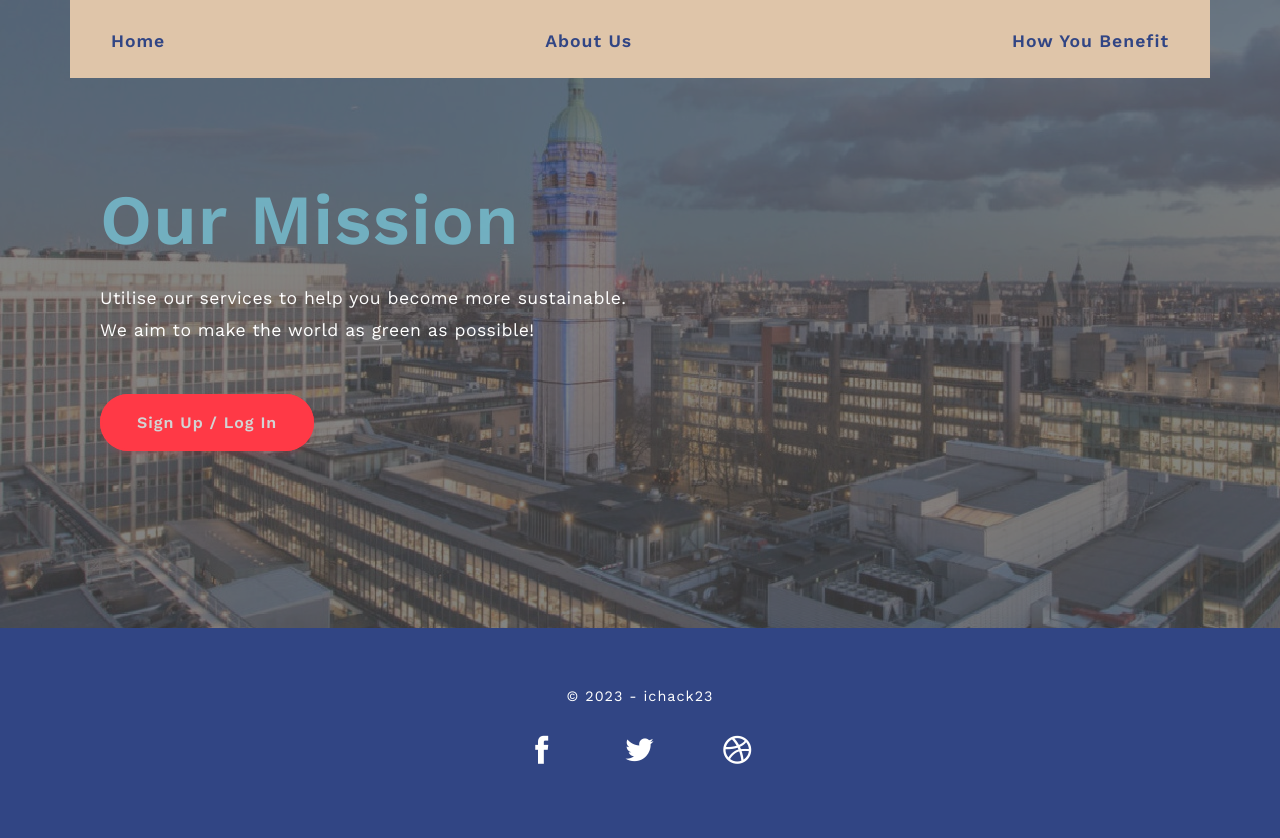
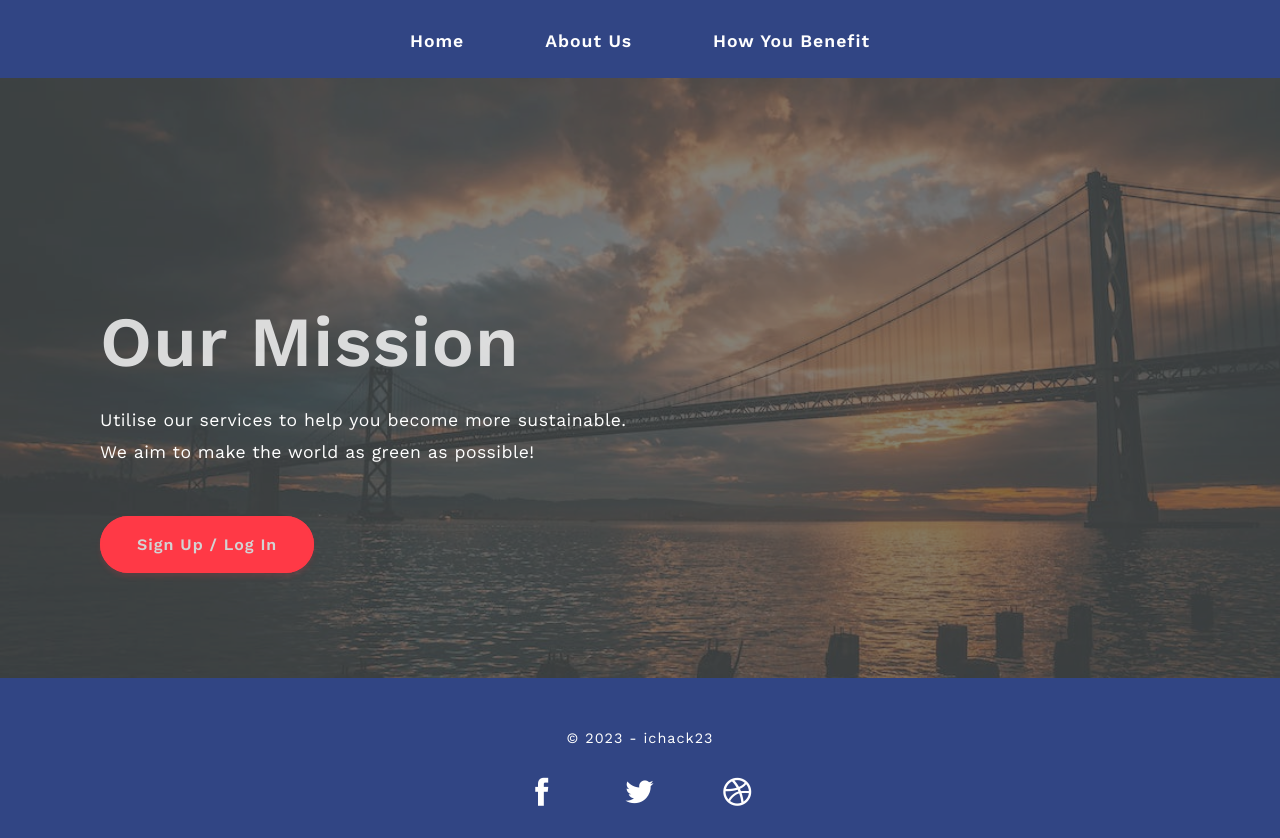
Before and after one commit to imcoolthanks/ichack, a Flask app: page /aboutus/ in a window 1280 px wide. Before the commit the page ends 764 px from the top, so only its background shows below. Run offline with Flask 3, Linux system fonts and the light colour scheme; some libraries are stand-ins or nearby versions; some web fonts are replaced.

Commit message:
Fixed website layout

```diff
--- a/Flask/app.py
+++ b/Flask/app.py
@@ -43,7 +43,6 @@
 
         if (float(co2[0]) < averages[0]) & ((float(imports[0])) < averages[1]) & ((float(reusables[0])) > averages[2]):
             returnmessege = messeges[3]
-
         if float(co2[0]) > averages[0]:
             returnmessege = messeges[0]
         if float(imports[0]) > averages[1]:
@@ -124,7 +123,6 @@
 import datetime
 import sqlite3 as sql
 
-
 def get_data(company):
     raw_materials_data = []
     co2_data = []
--- a/Flask/static/login.css
+++ b/Flask/static/login.css
@@ -8,8 +8,9 @@
 }
 
 body {
-  background-image: linear-gradient(rgba(0, 0, 0, 0.527),rgba(0, 0, 0, 0.4)), url("../static/Assets/background/first.webp");
+  background-image: linear-gradient(rgb(204, 241, 255),rgba(0, 52, 255, 0.49)), url("../static/Assets/background/first.webp");
   background-size:cover;
+  box-shadow: 5px 5px 5px #38467596;
 }
 
 .login-container-div .container {
--- a/Flask/static/unloggedin/css/main.css
+++ b/Flask/static/unloggedin/css/main.css
@@ -5,7 +5,7 @@
     Author URI: https://www.graphberry.com/
     Version: 1.0
 -------------------------------------------------------------*/
-
+footer
 
 /*-----------------------------------------------------------
     1  General Styles
@@ -139,6 +139,8 @@
   filter: brightness(40%);
   z-index: -10000;
   opacity: 0.8;
+  background-repeat: no-repeat;
+  background-size: cover;
 }
 /*-----------------------------------------------------------
   3. Buttons & Links
@@ -194,7 +196,7 @@
   transition: all 0.3s ease;
 }
 .navbar-light .navbar-toggler {
-  color: #314584;
+  color: white;
   border: none;
   max-width: 100%;
 }
@@ -306,7 +308,7 @@
   color: #FF3946;
 }
 .navbar .nav-link{
-  color: #314584;
+  color: white;
   font-size: 1.1rem;
   padding: 5px 0 0 0;
 }
@@ -335,7 +337,7 @@
   margin-bottom: 50px;
 }
 .unloggedin-header {
-  background-color: #dfc5a9;
+  background-color: #314584;
   width: 100%;
 }
 /*-----------------------------------------------------------
@@ -652,9 +654,8 @@
 footer {
   background-color: #314584;
   width: 100%;
-  min-height: 200px;
   text-align: center;
-  padding: 30px 0px 0px 0px;
+  padding: 22px 30px;
 }
 footer h5{
   color: #fff;
--- a/Flask/templates/about_us.html
+++ b/Flask/templates/about_us.html
@@ -18,12 +18,11 @@
 </head>
 <body>
   <!-- HEADER SECTION -->
+  <div class="bgig" style = "background-image: url('../static/unloggedin/images/city.jpg')";>
+  </div>
   <header id="home">
-    <div class="bgig" style = "background-image: url('../static/unloggedin/images/boi.jpg')";>
-    </div>
-
-    <div class="container unloggedin-header" style="padding-top: 15px">
-      <nav class="navbar">
+    <div class="unloggedin-header" style="padding-top: 15px">
+      <nav class="navbar" style="margin: 0% 30%;">
         <ul class="nav-item">
           <!-- Nav Link -->
           <a class="nav-link" href="/">Home</a>
@@ -39,10 +38,10 @@
       </nav>
     </div>
     <!-- HERO SECTION -->
-    <div class="container" style="min-height: 550px;">
-      <div class="container" style="padding-top: 100px">
+    <div class="container" style="height: 75vh;">
+      <div class="container" style="padding-top: 20%;">
         <!-- Hero Title -->
-        <h1 style = "color: #77c2d4; opacity: 0.8;">Our Mission</h1>
+        <h1 style = "color: white; opacity: 0.8;">Our Mission</h1>
         <!-- Hero Title Info -->
         <p style="padding-bottom: 50px; color:white;">Utilise our services to help you become more sustainable.
           <br> We aim to make the world as green as possible!</p>
--- a/Flask/templates/dashboard.html
+++ b/Flask/templates/dashboard.html
@@ -108,7 +108,7 @@
                 <div class="container-fluid">
                     <!-- Card stats -->
                     {% if graph_url == "suggestions" %}
-                        <p>{{suggestions}}</p>>
+                        <p>{{suggestions}}</p>
                     {% else %}
                         <div class="card shadow border-0 mb-7">
                             <img style="padding:5em;" src="{{ url_for('static', filename=graph_url)}}">
--- a/Flask/templates/login.html
+++ b/Flask/templates/login.html
@@ -4,7 +4,7 @@
         <link rel="stylesheet" type="text/css" href="{{ url_for('static', filename='login.css')}}" />
     </head>
 
-    <body style="display: flex">
+    <body style="display: flex; height: 100vh;">
     <div class="login-container-div" style="margin:auto; padding-top:10vh;">
         <div class="container">
                 <div class="forms">
--- a/database.py
+++ b/database.py
@@ -152,4 +152,5 @@
 
 create_logins()
 new_logins()
-list_all()
+create_comp_size()
+new_comp_size()
```
Also changed, not shown: Flask/templates/benefits.html (+7 -8 lines), Flask/templates/unloggedin.html (+6 -6 lines), Flask/static/unloggedin/images/bleu.jpg (deleted), Flask/static/unloggedin/images/city.jpg (added), Flask/static/unloggedin/images/grass_wallpaper.jpg (added), README.md.
